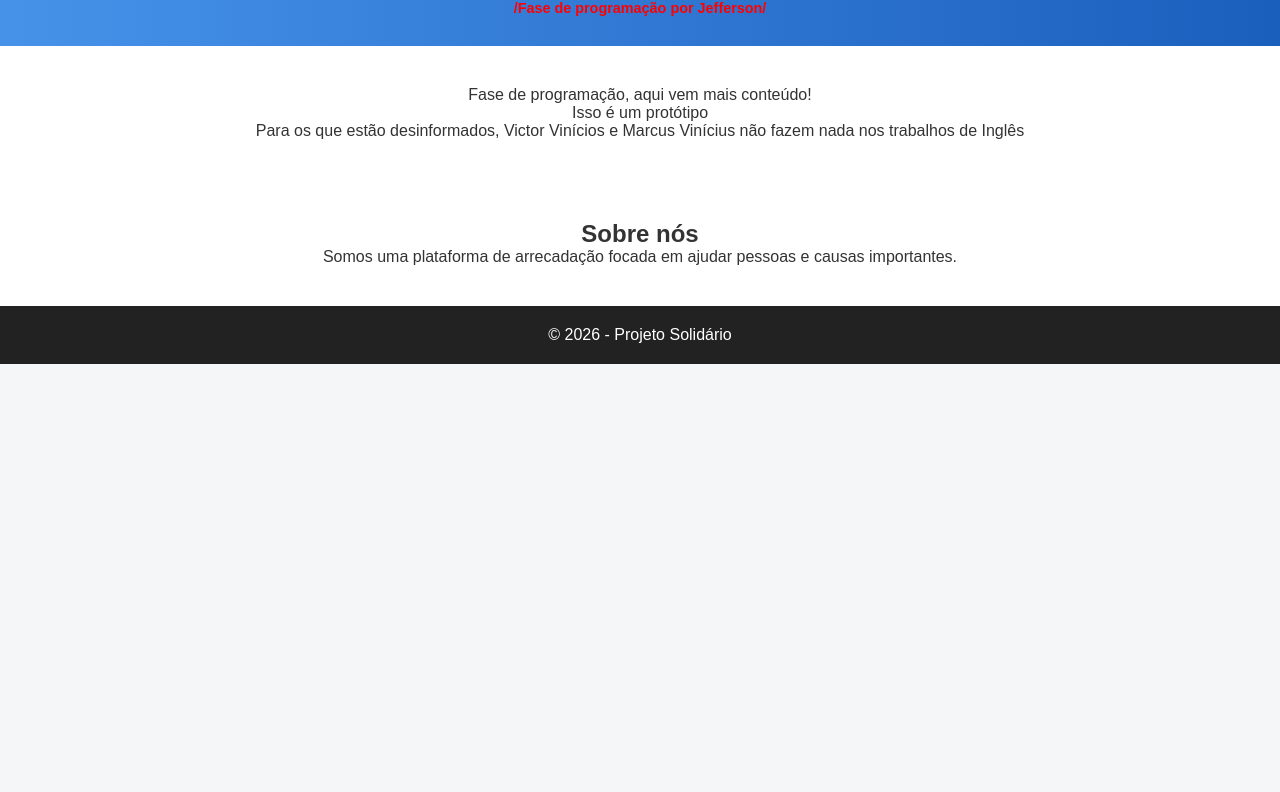
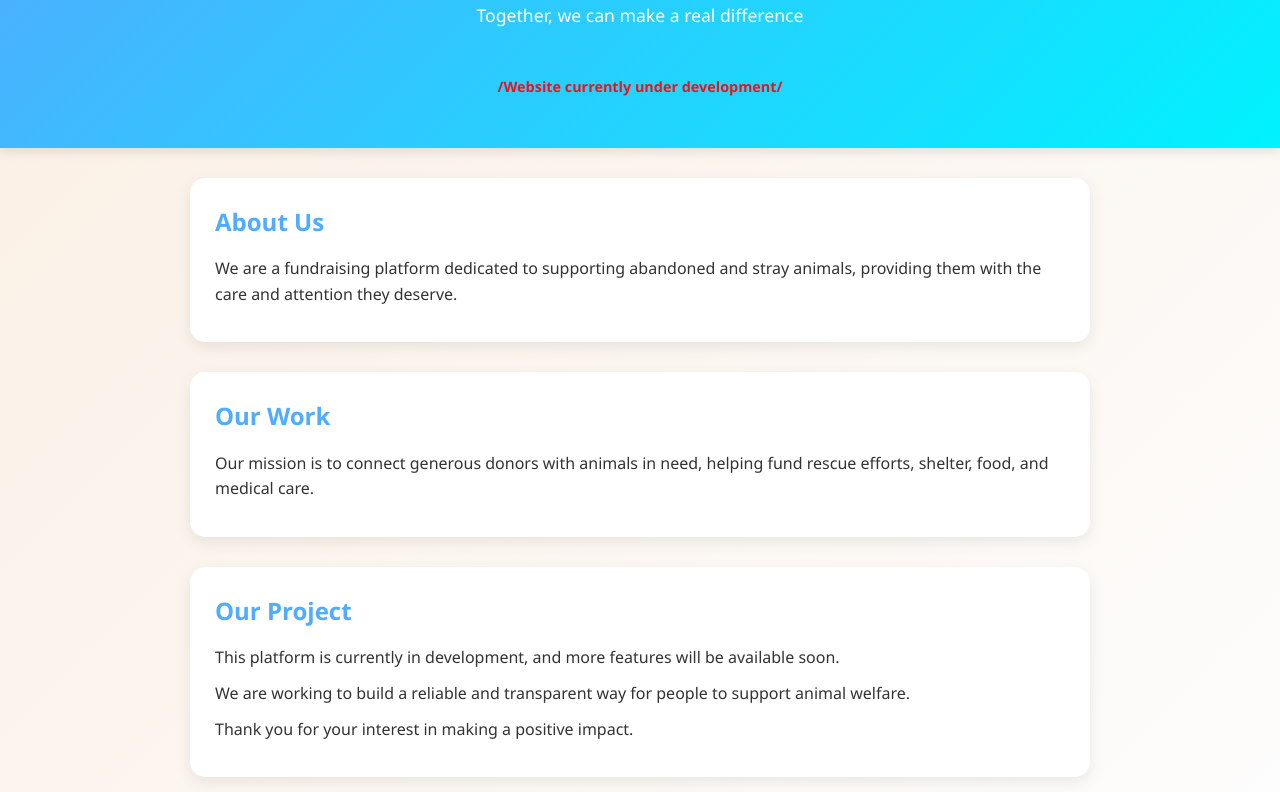
Before and after one commit to Jeffin2/Site-Arrecadacao-para-Animais-em-Situacao-de-Rua, a plain HTML site: page index.html in a window 1280 px wide. Shown: the part 113-905 px from the top of the page. Before the commit the page ends 800 px from the top, so only its background shows below. Drawn offline with Linux system fonts and the light colour scheme.

Commit message:
Traduzindo para inglês + mudança de estilo

```diff
--- a/index.html
+++ b/index.html
@@ -1,40 +1,47 @@
 <!DOCTYPE html>
-<html lang="pt-BR">
+<html lang="en">
 <head>
     <meta charset="UTF-8">
     <meta name="viewport" content="width=device-width, initial-scale=1.0">
-    <title>Site de arrecadação (fase de programação)</title>
+    <title>Animal Support Fundraising Platform</title>
     <link rel="stylesheet" href="styles.css">
 </head>
 <body>
 
     <header>
-        <h1>💙 Ajude uma Causa 💙</h1>
-        <p>Juntos podemos fazer a diferença</p>
+        <h1>🐶 Support Animals in Need 😺</h1>
+        <p>Together, we can make a real difference</p>
         <br>
-        <p id="fase-programacao"><b>/Fase de programação por Jefferson/</b></p>
+        <p id="fase-programacao"><b>/Website currently under development/</b></p>
     </header>
+
+    <section class="sobre">
+        <h2>About Us</h2>
+        <p>We are a fundraising platform dedicated to supporting abandoned and stray animals, providing them with the care and attention they deserve.</p>
+    </section>
+
+    <section class="trabalho">
+        <h2>Our Work</h2>
+        <p>Our mission is to connect generous donors with animals in need, helping fund rescue efforts, shelter, food, and medical care.</p>
+    </section>
 
     <section class="conteudo">
 
-        <p>Fase de programação, aqui vem mais conteúdo!</p>
-        <p>Isso é um protótipo</p>
-        <p>Para os que estão desinformados, Victor Vinícios e Marcus Vinícius não fazem nada nos trabalhos de Inglês</p>
+        <h2>Our Project</h2>
+
+        <p>This platform is currently in development, and more features will be available soon.</p>
+        <p>We are working to build a reliable and transparent way for people to support animal welfare.</p>
+        <p>Thank you for your interest in making a positive impact.</p>
 
     </section>
 
-    <section class="sobre">
-        <h2>Sobre nós</h2>
-        <p>Somos uma plataforma de arrecadação focada em ajudar pessoas e causas importantes.</p>
-    </section>
-
     <footer>
-        <p>© 2026 - Projeto Solidário</p>
+        <p>© 2026 - Animal Support Project</p>
     </footer>
 
-    <!-- Se você está aqui é porque quer contribuir com o projeto! -->
-    <!-- Fique à vontade para entrar em contato e ajudar a melhorar o site! -->
-    <!-- Contato: jeffinpvp.games@gmail.com -->
+    <!-- If you are viewing this, you are likely interested in contributing! -->
+    <!-- Feel free to reach out and help us improve the platform. -->
+    <!-- Contact: jeffinpvp.games@gmail.com -->
 
 </body>
 </html>
--- a/styles.css
+++ b/styles.css
@@ -1,93 +1,87 @@
+/* Reset básico */
 * {
     margin: 0;
     padding: 0;
     box-sizing: border-box;
-    font-family: Arial, sans-serif;
 }
 
+/* Fonte e fundo */
 body {
-    background-color: #f4f6f8;
+    font-family: 'Segoe UI', Tahoma, Geneva, Verdana, sans-serif;
+    background: linear-gradient(135deg, #faefe3, #fdfdfd);
     color: #333;
+    line-height: 1.6;
 }
 
+/* Cabeçalho */
 header {
-    background: linear-gradient(to right, #4692e9, #1b5fbd);
+    background: linear-gradient(135deg, #4facfe, #00f2fe);
     color: white;
     text-align: center;
-    padding: 30px;
+    padding: 40px 20px;
+    box-shadow: 0 4px 10px rgba(0,0,0,0.1);
 }
 
 header h1 {
-    font-size: 2.5em;
+    font-size: 2.5rem;
 }
 
-.campanhas {
-    display: flex;
-    justify-content: center;
-    gap: 20px;
-    padding: 40px;
-    flex-wrap: wrap;
+header p {
+    margin-top: 10px;
+    font-size: 1.1rem;
 }
 
-.card {
-    background: white;
-    padding: 20px;
-    border-radius: 10px;
-    width: 280px;
-    box-shadow: 0 4px 10px rgba(0,0,0,0.1);
-    text-align: center;
+#fase-programacao {
+    font-size: 0.9rem;
+    opacity: 0.9;
+    color: red
 }
 
-.card:hover{
-    background: #dcfaf8;
-    padding: 20px;
-    border-radius: 10px;
-    width: 285px;
-    box-shadow: 0 4px 10px rgba(0,0,0,0.1);
-    text-align: center;
+/* Seções */
+section {
+    max-width: 900px;
+    margin: 30px auto;
+    padding: 25px;
+    background: white;
+    border-radius: 15px;
+    box-shadow: 0 5px 15px rgba(0,0,0,0.08);
+    transition: transform 0.2s ease, box-shadow 0.2s ease;
 }
 
-.card h2 {
+/* Efeito hover */
+section:hover {
+    transform: translateY(-5px);
+    box-shadow: 0 10px 25px rgba(0,0,0,0.12);
+}
+
+h2 {
+    margin-bottom: 15px;
+    color: #4facfe;
+}
+
+/* Texto */
+p {
     margin-bottom: 10px;
 }
 
-.card p {
-    margin-bottom: 15px;
-}
-
-.card button {
-    background-color: #2d89ef;
-    color: white;
-    border: none;
-    padding: 10px 20px;
-    border-radius: 5px;
-    cursor: pointer;
-}
-
-.card button:hover {
-    background-color: #1b5fbd;
-}
-
-.sobre {
-    text-align: center;
-    padding: 40px;
-    background-color: #fff;
-}
-
+/* Footer */
 footer {
     text-align: center;
     padding: 20px;
-    background-color: #222;
-    color: white;
+    margin-top: 30px;
+    background: #222;
+    color: #ccc;
+    font-size: 0.9rem;
 }
 
-#fase-programacao {
-    font-size: 0.9em;
-    color: red;
+/* Responsivo */
+@media (max-width: 600px) {
+    header h1 {
+        font-size: 1.8rem;
+    }
+
+    section {
+        margin: 15px;
+        padding: 20px;
+    }
 }
-
-.conteudo {
-    text-align: center;
-    padding: 40px;
-    background-color: #fff;
-}
```
